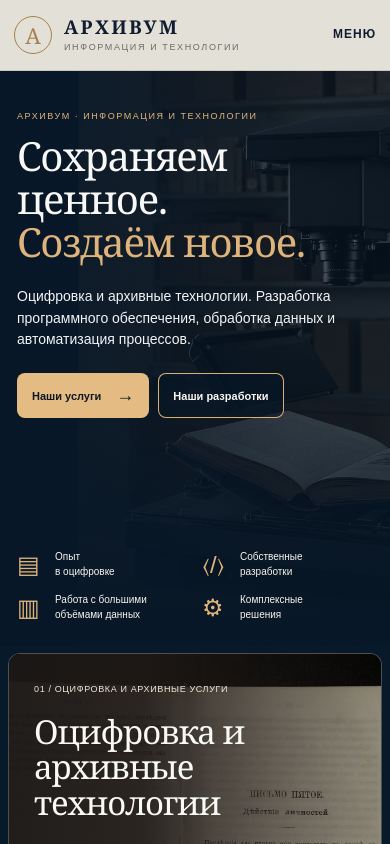
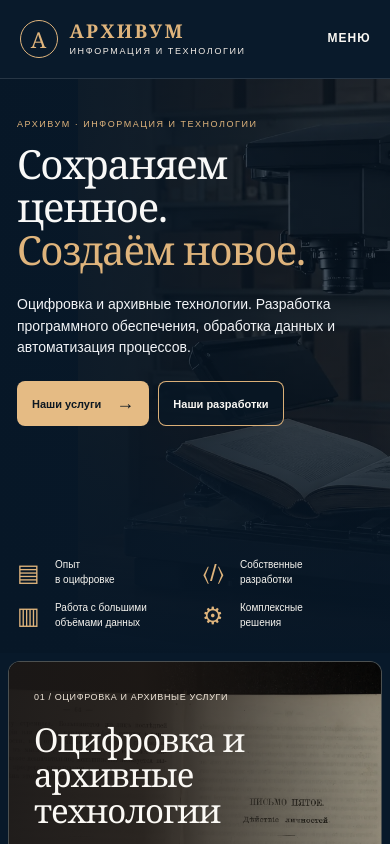
Before and after one commit to diavoliada7887/arkhivum-site, a Next.js app: page /arkhivum-site/ in a window 390 px wide. Shown: the top 844 px of the page. Built offline with nearby package versions, Linux system fonts and the light colour scheme.

Commit message:
style(home): scope dark theme to restored shared header and balance explicit card titles

```diff
--- a/app/home.module.css
+++ b/app/home.module.css
@@ -19,53 +19,61 @@
 .home h1, .home h2 { font-family: Georgia, "Times New Roman", serif; font-weight: 400; letter-spacing: -.032em; }
 .home p { margin: 0; }
 
-.header {
+
+/* Use the real shared site header on the home page. Recolour only this
+   instance to fit the dark hero; preserve its typography, dropdown and logo. */
+.home :global(.site-header) {
   background: #091a2b;
   border-bottom: 1px solid rgba(255,255,255,.12);
-  position: relative;
-  z-index: 20;
+  color: #f9f7f3;
+  backdrop-filter: none;
 }
-.headerInner {
+.home :global(.site-header .header-inner) {
   width: min(100% - clamp(32px, 10vw, 160px), 1700px);
   min-height: 78px;
-  margin: 0 auto;
-  display: flex;
-  align-items: center;
-  gap: clamp(22px, 3vw, 50px);
+  gap: clamp(16px, 2vw, 30px);
 }
-.brand { display: flex; flex-direction: column; flex-shrink: 0; line-height: 1; gap: 5px; color: var(--home-gold); }
-.brand strong { font: 400 29px/1 Georgia, "Times New Roman", serif; letter-spacing: .055em; }
-.brand span { color: #f2ece6; font-size: 8px; letter-spacing: .24em; white-space: nowrap; }
-.desktopNav { flex: 1; display: flex; align-items: center; justify-content: center; gap: clamp(15px, 2vw, 31px); }
-.desktopNav a { white-space: nowrap; color: #f9f7f3; font-size: 12px; line-height: 1.2; transition: color .2s ease; }
-.desktopNav a:hover { color: var(--home-gold); }
-.headerContact, .primaryButton, .outlineButton, .contactOutline {
+.home :global(.site-header .brand-mark) {
+  border-color: var(--home-gold);
+  color: var(--home-gold);
+}
+.home :global(.site-header .brand strong) { color: var(--home-gold); }
+.home :global(.site-header .brand small) { color: #f2ece6; }
+.home :global(.site-header .desktop-nav) { color: #f9f7f3; }
+.home :global(.site-header .desktop-services-menu > button) { color: #f9f7f3; }
+.home :global(.site-header .desktop-services-dropdown) { color: #20242a; }
+.home :global(.site-header .desktop-services-dropdown a) { color: #20242a; }
+.home :global(.site-header .desktop-services-dropdown .desktop-services-all) { color: #101d31; }
+.home :global(.site-header .header-inner > .button) {
+  background: #e5bb84;
+  color: #101d31;
+  border-color: #e5bb84;
+}
+.home :global(.site-header .header-inner > .button:hover) {
+  background: #f3ce9b;
+  border-color: #f3ce9b;
+}
+.home :global(.site-header .mobile-nav summary) { color: #f9f7f3; }
+.home :global(.site-header .mobile-nav-panel) {
+  background: #faf8f2;
+  color: #20242a;
+  border: 1px solid #d9cfbf;
+}
+
+.primaryButton, .outlineButton, .contactOutline {
   display: inline-flex; justify-content: center; align-items: center; gap: 15px;
   width: max-content; min-height: 44px; padding: 11px 26px; border-radius: 8px;
   font-size: 12px; font-weight: 700; line-height: 1.3;
   white-space: nowrap; transition: transform .2s ease, background-color .2s ease, border-color .2s ease;
 }
-.headerContact { margin-left: auto; color: #111a25; background: #e5bb84; }
-.headerContact span, .primaryButton span, .outlineButton span { font-size: 18px; font-weight: 400; }
-.headerContact:hover, .primaryButton:hover { background: #f3ce9b; transform: translateY(-2px); }
+.primaryButton span, .outlineButton span { font-size: 18px; font-weight: 400; }
+.primaryButton:hover { background: #f3ce9b; transform: translateY(-2px); }
 .outlineButton {
   color: #f9f7f3; border: 1px solid rgba(230,184,125,.95);
   background: rgba(9,24,39,.54);
 }
 .outlineButton:hover { background: rgba(223,180,124,.17); transform: translateY(-2px); }
 .primaryButton { background: #e5bb84; color: #0d1822; border: 1px solid transparent; }
-.mobileNav { display: none; position: relative; margin-left: auto; }
-.mobileNav summary { color: #f9f7f3; cursor: pointer; font-size: 13px; font-weight: 700; list-style: none; }
-.mobileNav summary::-webkit-details-marker { display: none; }
-.mobileNav summary span { margin-left: 7px; color: var(--home-gold); font-size: 18px; }
-.mobileNav nav {
-  position: absolute; top: 42px; right: 0; min-width: 235px; padding: 12px;
-  display: flex; flex-direction: column; background: #10263b; border: 1px solid #dfb47c8c;
-  border-radius: 7px; box-shadow: 0 14px 30px rgba(0,0,0,.38);
-}
-.mobileNav nav a { display: block; padding: 11px 12px; color: #f9f7f3; font-size: 13px; }
-.mobileNav nav a + a { border-top: 1px solid rgba(255,255,255,.08); }
-.mobileNav nav a:hover { background: #25384a; }
 
 .hero {
   min-height: 378px;
@@ -144,11 +152,11 @@
 .cardContent {
   position: relative; z-index: 1; display: flex; flex-direction: column;
   justify-content: flex-start; align-items: flex-start; padding: 42px clamp(29px, 4.3vw, 66px);
-  min-height: 395px; width: min(100%, 530px);
+  min-height: 395px; width: min(100%, 640px);
 }
 .cardKicker { color: #f0e6d9; font-size: 11px; letter-spacing: .07em; line-height: 1.35; margin-bottom: 19px !important; }
 .cardContent h2 {
-  color: #fbf9f5; font-size: clamp(31px, 2.7vw, 44px);
+  color: #fbf9f5; font-size: clamp(30px, 2.45vw, 41px);
   line-height: 1.07; margin: 0 0 23px;
 }
 .cardContent > p:not(.cardKicker) {
@@ -170,15 +178,10 @@
 .contactOutline:hover { background: #f4e8d8; }
 
 @media (max-width: 1360px) {
-  .desktopNav { gap: 14px; }
-  .desktopNav a { font-size: 11px; }
-  .headerInner { gap: 22px; }
-  .brand strong { font-size: 25px; }
-  .headerContact { padding-inline: 15px; }
+  .home :global(.site-header .header-inner) { gap: 18px; }
+  .home :global(.site-header .desktop-nav) { gap: 14px; font-size: 11px; }
 }
 @media (max-width: 1180px) {
-  .desktopNav, .headerContact { display: none; }
-  .mobileNav { display: block; }
   .proofBar { max-width: 100%; gap: 18px; }
   .proofBar > div { font-size: 10px; }
   .heroContent { width: min(635px, 74%); }
@@ -198,10 +201,7 @@
   .cardContent > p:not(.cardKicker) { font-size: 13px; }
 }
 @media (max-width: 480px) {
-  .headerInner, .heroInner { width: calc(100% - 34px); }
-  .headerInner { min-height: 66px; }
-  .brand strong { font-size: 23px; }
-  .brand span { font-size: 6px; }
+  .heroInner { width: calc(100% - 34px); }
   .heroInner { min-height: 574px; padding-top: 39px; }
   .heroContent h1 { font-size: clamp(36px, 10.3vw, 49px); }
   .kicker { font-size: 9px; }
```
